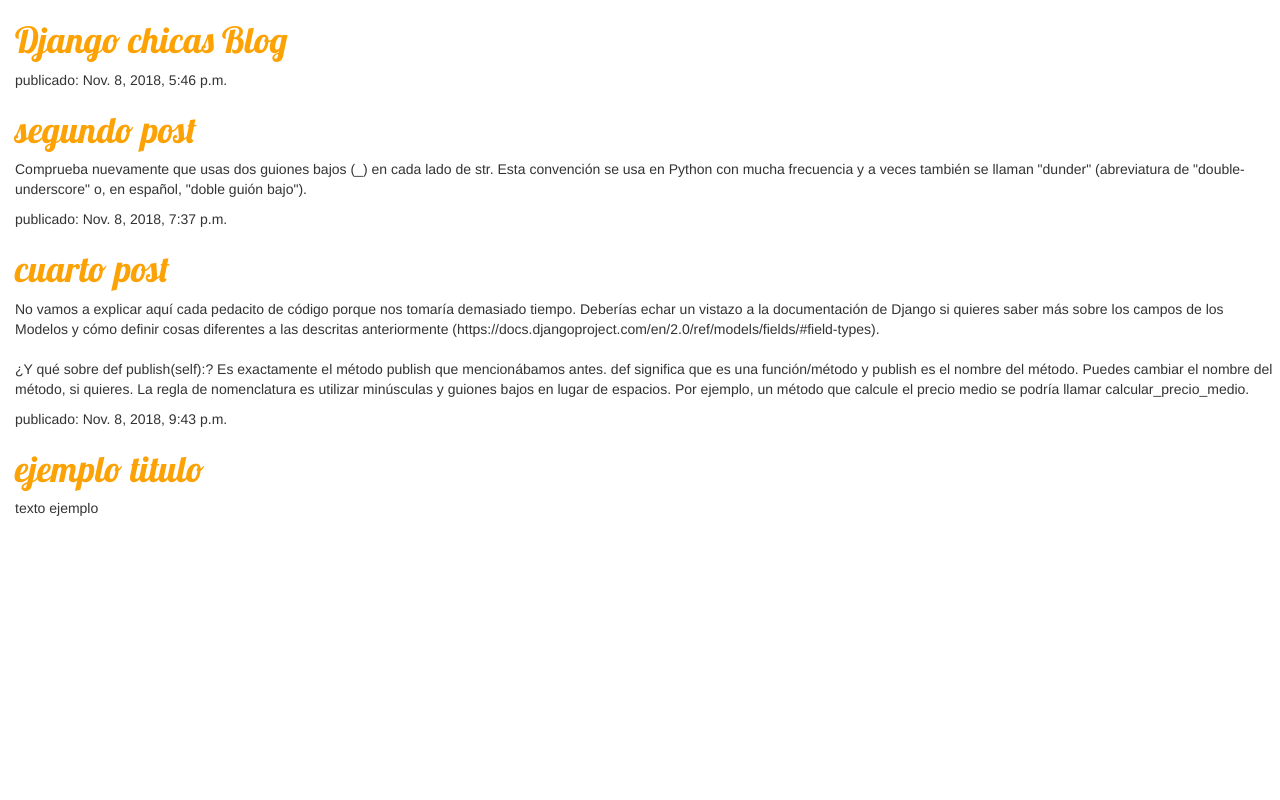
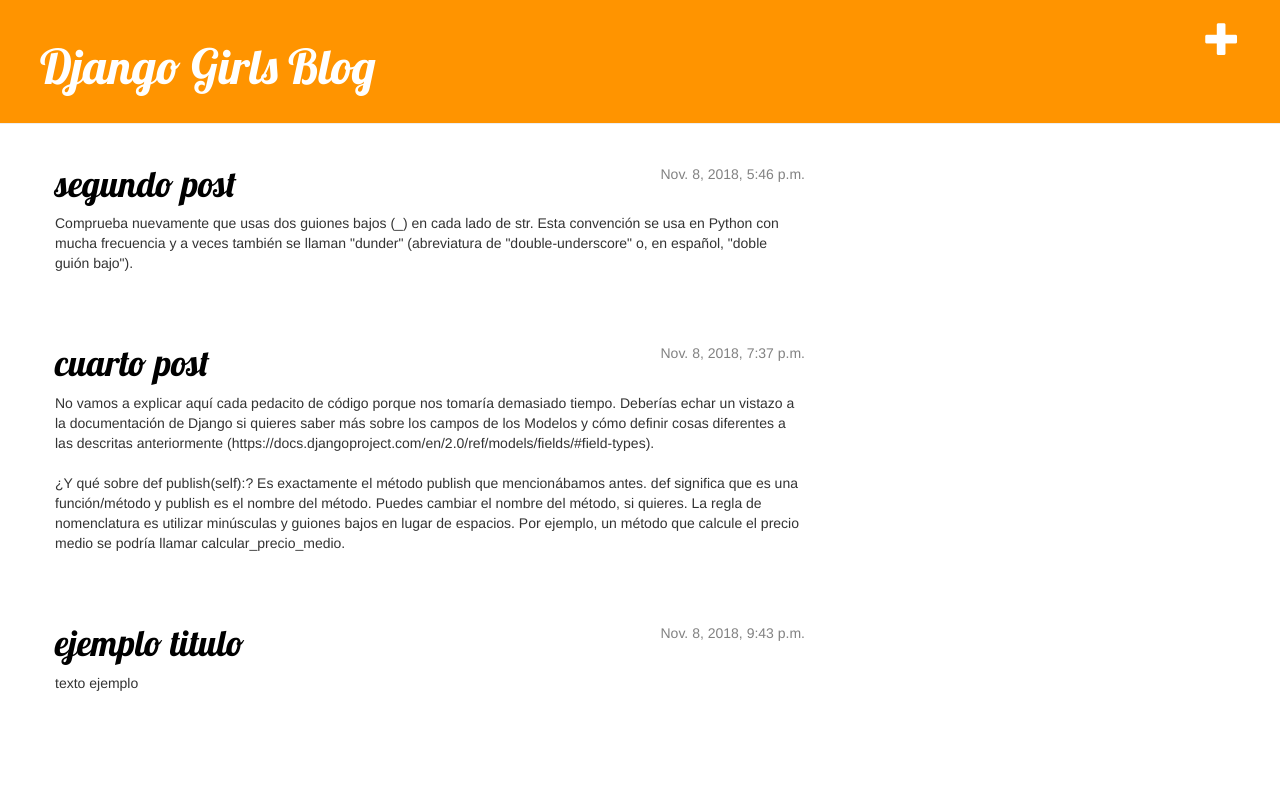
Before and after one commit to javicb55/my-first-blog, a Django app: page / in a window 1280 px wide. Run offline with Django 3.2, Linux system fonts and the light colour scheme; data comes from the database, SQL or seed files in the repository; some libraries are stand-ins or nearby versions.

Commit message:
Primer Post Formulario sencillo

```diff
--- a/blog/static/css/blog.css
+++ b/blog/static/css/blog.css
@@ -1,8 +1,47 @@
-h1 a {
-    color: #FCA205;
-    font-family: 'Lobster';
+.page-header {
+    background-color: #ff9400;
+    margin-top: 0;
+    padding: 20px 20px 20px 40px;
 }
 
-body {
-    padding-left: 15px;
+.page-header h1, .page-header h1 a, .page-header h1 a:visited, .page-header h1 a:active {
+    color: #ffffff;
+    font-size: 36pt;
+    text-decoration: none;
 }
+
+.content {
+    margin-left: 40px;
+}
+
+h1, h2, h3, h4 {
+    font-family: 'Lobster', cursive;
+}
+
+.date {
+    float: right;
+    color: #828282;
+}
+
+.save {
+    float: right;
+}
+
+.post-form textarea, .post-form input {
+    width: 100%;
+}
+
+.top-menu, .top-menu:hover, .top-menu:visited {
+    color: #ffffff;
+    float: right;
+    font-size: 26pt;
+    margin-right: 20px;
+}
+
+.post {
+    margin-bottom: 70px;
+}
+
+.post h1 a, .post h1 a:visited {
+    color: #000000;
+}
--- /dev/null
+++ b/blog/templates/blog/base.html
@@ -0,0 +1,25 @@
+{% load static %}
+<html>
+    <head>
+        <title>Django Girls blog</title>
+        <link href="//fonts.googleapis.com/css?family=Lobster&subset=latin,latin-ext" rel="stylesheet" type="text/css">
+        <link rel="stylesheet" href="//maxcdn.bootstrapcdn.com/bootstrap/3.2.0/css/bootstrap.min.css">
+        <link rel="stylesheet" href="//maxcdn.bootstrapcdn.com/bootstrap/3.2.0/css/bootstrap-theme.min.css">
+        <link rel="stylesheet" href="{% static 'css/blog.css' %}">
+    </head>
+    <body>
+
+        <div class="page-header">
+            <a href="{% url 'post_new' %}" class="top-menu"><span class="glyphicon glyphicon-plus"></span></a>
+            <h1><a href="/">Django Girls Blog</a></h1>
+        </div>
+        <div class="content container">
+            <div class="row">
+                <div class="col-md-8">
+                {% block content %}
+                {% endblock %}
+                </div>
+            </div>
+        </div>
+    </body>
+</html>
--- a/blog/templates/blog/post_list.html
+++ b/blog/templates/blog/post_list.html
@@ -1,29 +1,13 @@
-{% load static %}
-<html>
+{% extends 'blog/base.html' %}
 
-    <head>
-        <title>Django Girls blog</title>
-        <link href="//fonts.googleapis.com/css?family=Lobster&subset=latin,latin-ext" rel="stylesheet" type="text/css">
-        <link rel="stylesheet" href="//maxcdn.bootstrapcdn.com/bootstrap/3.2.0/css/bootstrap.min.css">
-        <link rel="stylesheet" href="//maxcdn.bootstrapcdn.com/bootstrap/3.2.0/css/bootstrap-theme.min.css">
-        <link rel="stylesheet" href="{% static 'css/blog.css' %}">
-    </head>
-    <body>
-
-        <div>
-            <h1>
-            <a href = "/" > Django chicas Blog </a>
-            </h1>
+{% block content %}
+    {% for post in posts %}
+        <div class="post">
+            <div class="date">
+                {{ post.published_date }}
+            </div>
+            <h1><a href="{% url 'post_detail' pk=post.pk %}">{{ post.titulo }}</a></h1>
+            <p>{{ post.texto|linebreaksbr }}</p>
         </div>
-
-        {% for post in posts %}
-        <div>
-            <p> publicado: {{ post.published_date }} </p>
-            <h1><a href = "" >{{ post.titulo }} </a></h1>
-            <p>{{ post.texto|linebreaksbr }} </p>
-        </div>
-        {% endfor %}
-
-
-    </body>
-</html>
+    {% endfor %}
+{% endblock %}
--- a/blog/urls.py
+++ b/blog/urls.py
@@ -3,4 +3,6 @@ from . import views
 
 urlpatterns = [
     path('', views.post_list, name='post_list'),
+    path('post/<int:pk>/', views.post_detail, name='post_detail'),
+    path('post/new', views.post_new, name='post_new'),
 ]
--- a/blog/views.py
+++ b/blog/views.py
@@ -1,7 +1,25 @@
-from django.shortcuts import render
+from django.shortcuts import render, get_object_or_404, redirect
 from django.utils import timezone
 from .models import Post
+from .forms import PostForm
 
 def post_list(request):
     posts = Post.objects.filter(published_date__lte=timezone.now()).order_by('published_date')
     return render(request, 'blog/post_list.html', {'posts': posts})
+
+def post_detail(request, pk):
+    post = Post.objects.get(pk=pk)
+    return render(request, 'blog/post_details.html', {'post': post})
+
+def post_new(request):
+    if request.method == 'POST':
+        form = PostForm(request.POST)
+        if form.is_valid():
+            post = form.save(commit=False)
+            post.autor = request.user
+            post.published_date = timezone.now()
+            post.save()
+        return redirect('post_detail', pk=post.pk)
+    else:
+        form = PostForm()
+    return render(request, 'blog/post_edit.html', {'form': form})
```
Also changed, not shown: blog/forms.py (added, +8 -0 lines), blog/templates/blog/post_details.html (added, +12 -0 lines), blog/templates/blog/post_edit.html (added, +9 -0 lines).
